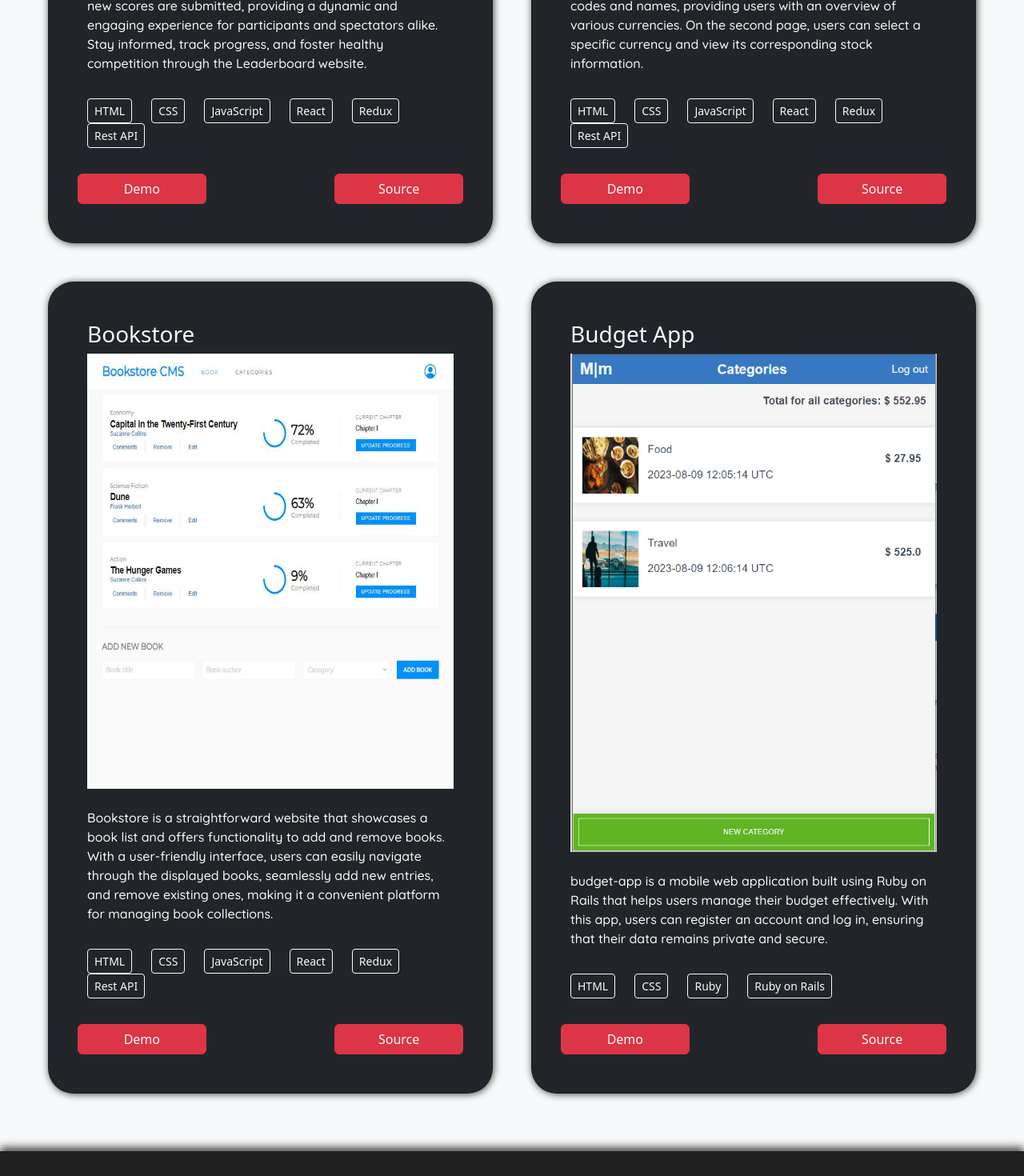
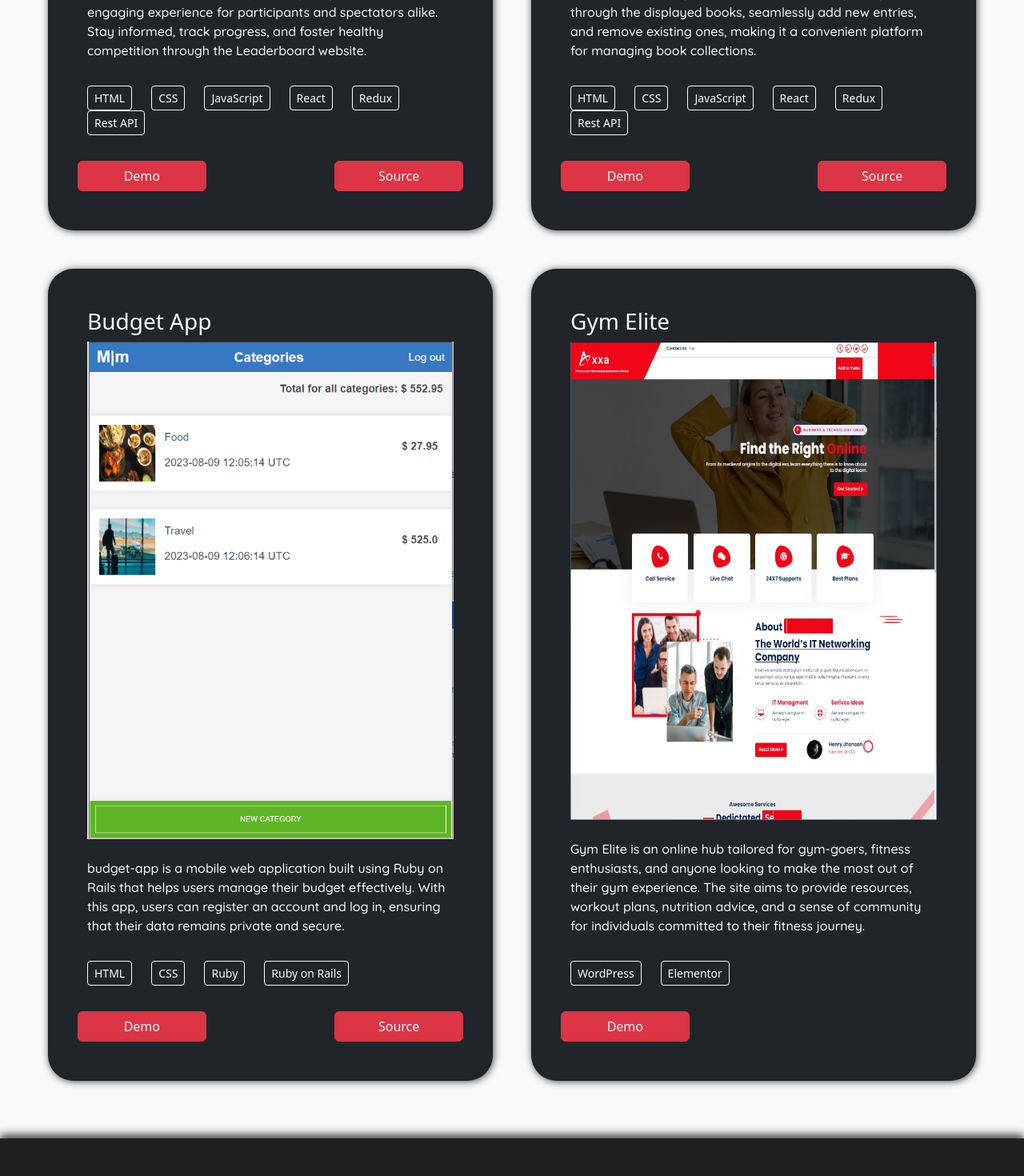
Before and after one commit to Matthieu96Code/portfolio-react-bootstrap, a React (Create React App) app: page / in a window 1280 px wide. Shown: the part 2520-3990 px from the top of the page at 80% size. Built offline with nearby package versions, Linux system fonts and the light colour scheme.

Commit message:
Add gymelite project

```diff
--- a/src/components/Project.js
+++ b/src/components/Project.js
@@ -17,7 +17,9 @@ const Project = (props) => {
       </div>
       <div className='links row d-flex justify-content-between'>
         <a className="col-4 text-light btn btn-danger mt-4 quicksand-font" href={project.link} target="blank">Demo</a>
-        <a className="col-4 text-light btn btn-danger mt-4 quicksand-font" href={project.source} target="blank">Source</a>
+        {project.source && (
+          <a className="col-4 text-light btn btn-danger mt-4 quicksand-font" href={project.source} target="blank">Source</a>
+        )}
       </div>
     </section>
   )
--- a/src/components/RecentWorks.js
+++ b/src/components/RecentWorks.js
@@ -1,12 +1,13 @@
 import jazz from '../assets/image/jazz.jpg';
 import rockets from '../assets/image/rockets.jpg';
+import gymelite from '../assets/image/fitness.jpg';
 import leaderboard from '../assets/image/Leader board.jpg';
 import bookstore from '../assets/image/bookstore.jpg';
 import currencies from '../assets/image/currencies metrics.jpg';
 import mathematics from '../assets/image/Math magicians.PNG';
 import budget from '../assets/image/Budget app.PNG';
 
-const projectList = [
+const allProjects = [
     {
         id: 1,
         title: 'Togoville Jazz 2022',
@@ -104,9 +105,6 @@ const projectList = [
             {id: 4, name: 'Ruby on Rails', link: 'https://rubyonrails.org/'},
         ]
     },
-]
-
-export const projectUnused = [
     {
         id: 7,
         title: 'Space Traveler\'s Hub',
@@ -124,6 +122,22 @@ export const projectUnused = [
             {id: 6, name: 'Rest API', link: 'https://developer.mozilla.org/en-US/docs/Glossary/REST'},
         ]
     },
-];
+    {
+        id: 8,
+        title: 'Gym Elite',
+        description: 'Gym Elite is an online hub tailored for gym-goers, fitness enthusiasts, and anyone looking to make the most out of their gym experience. The site aims to provide resources, workout plans, nutrition advice, and a sense of community for individuals committed to their fitness journey.',
+        img: gymelite,
+        alt: 'gym elite project picture',
+        link: 'http://gymelite.unaux.com',
+        source: undefined,
+        // source: 'https://github.com/Matthieu96Code/spaceTravelersHub',
+        technologies: [
+            {id: 1, name: 'WordPress', link: 'https://wordpress.com/'},
+            {id: 2, name: 'Elementor', link: 'https://elementor.com/'},
+        ]
+    },
+]
+
+const projectList = [allProjects[0], allProjects[1], allProjects[2], allProjects[4], allProjects[5], allProjects[7]];
 
 export default projectList;
```
Also changed, not shown: src/assets/image/fitness.jpg (added).
